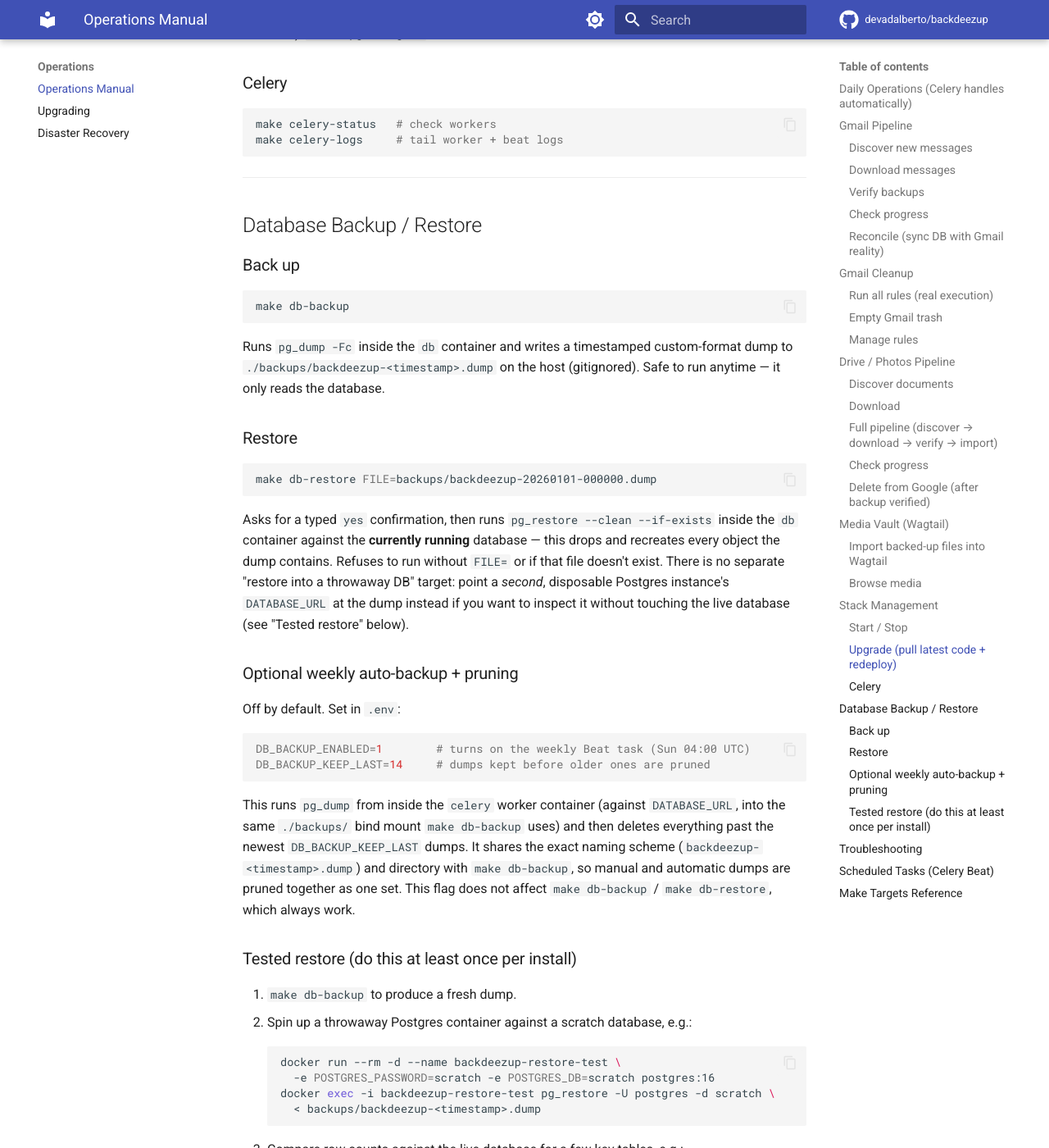
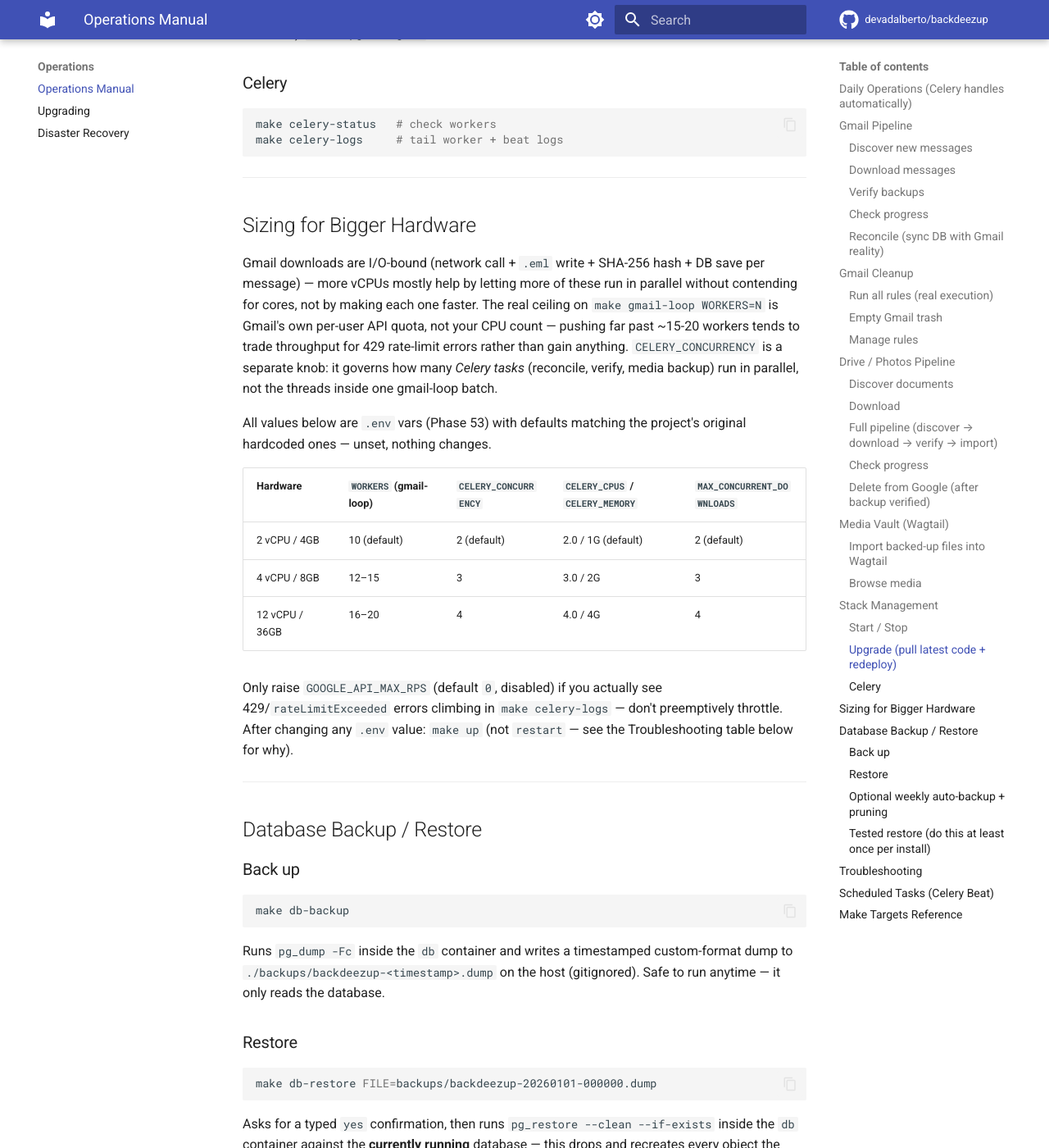
Before and after one commit to devadalberto/backdeezup, an MkDocs documentation site: the page built from docs/operations.md, in a window 1280 px wide and 1400 px high, scrolled down 3915 px. Shown: the whole window at 82% size. Built offline with MkDocs 1.6.1 and Material for MkDocs 9.7.7, drawn with Linux system fonts in a browser that asks for light colours; comment, search, counter and statistics services are not loaded; the version menu is left out.

Commit message:
feat: configurable concurrency + resource limits for bigger hardware (Phase 53)
docker-compose.yml hardcoded celery worker concurrency (-c 2) and per-service
CPU/memory limits (web 1.0/512M, celery 2.0/1G, celerybeat 0.25/192M), with no
way to raise them on bigger hardware short of hand-editing the compose file.

Made all six values env-driven (CELERY_CONCURRENCY, WEB_CPUS/WEB_MEMORY,
CELERY_CPUS/CELERY_MEMORY, CELERYBEAT_CPUS/CELERYBEAT_MEMORY) with defaults
matching the original hardcoded values exactly -- verified via `docker compose
config` byte-for-byte against the pre-change output, before and after applying
overrides. Zero behavior change for anyone who doesn't set the new vars.

Added a "Sizing for Bigger Hardware" table to docs/operations.md (and a
pointer from README's hardware section) mapping vCPU/RAM tiers to recommended
values. Triggered by a real question about sizing a 12-vCPU/36GB deployment.
No application code changes.

Co-Authored-By: Claude Sonnet 5 <noreply@anthropic.com>

```diff
--- a/docs/operations.md
+++ b/docs/operations.md
@@ -157,6 +157,33 @@ make celery-logs     # tail worker + beat logs
 
 ---
 
+## Sizing for Bigger Hardware
+
+Gmail downloads are I/O-bound (network call + `.eml` write + SHA-256 hash + DB
+save per message) — more vCPUs mostly help by letting more of these run in
+parallel without contending for cores, not by making each one faster. The real
+ceiling on `make gmail-loop WORKERS=N` is Gmail's own per-user API quota, not
+your CPU count — pushing far past ~15-20 workers tends to trade throughput for
+429 rate-limit errors rather than gain anything. `CELERY_CONCURRENCY` is a
+separate knob: it governs how many *Celery tasks* (reconcile, verify, media
+backup) run in parallel, not the threads inside one gmail-loop batch.
+
+All values below are `.env` vars (Phase 53) with defaults matching the
+project's original hardcoded ones — unset, nothing changes.
+
+| Hardware       | `WORKERS` (gmail-loop) | `CELERY_CONCURRENCY` | `CELERY_CPUS` / `CELERY_MEMORY` | `MAX_CONCURRENT_DOWNLOADS` |
+|----------------|------------------------|-----------------------|----------------------------------|------------------------------|
+| 2 vCPU / 4GB   | 10 (default)           | 2 (default)           | 2.0 / 1G (default)               | 2 (default)                  |
+| 4 vCPU / 8GB   | 12–15                  | 3                     | 3.0 / 2G                         | 3                             |
+| 12 vCPU / 36GB | 16–20                  | 4                     | 4.0 / 4G                         | 4                             |
+
+Only raise `GOOGLE_API_MAX_RPS` (default `0`, disabled) if you actually see
+429/`rateLimitExceeded` errors climbing in `make celery-logs` — don't
+preemptively throttle. After changing any `.env` value: `make up` (not
+`restart` — see the Troubleshooting table below for why).
+
+---
+
 ## Database Backup / Restore
 
 ### Back up
```
Also changed, not shown: README.md (+9 -6 lines), docker-compose.yml (+7 -7 lines), 1 other file.
